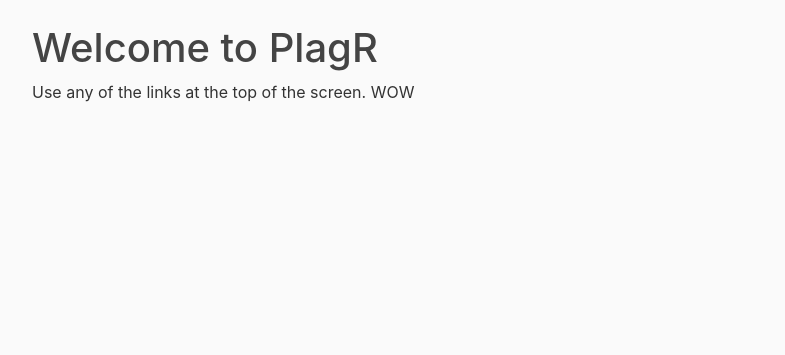
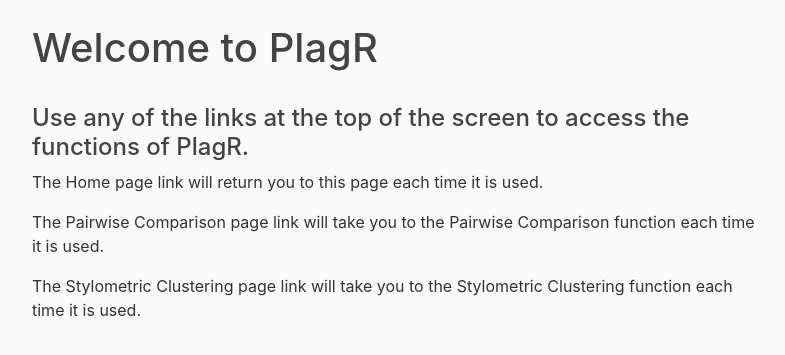
Before and after one commit to ISE-Project-2022/PlagR-OldCode, a Flask app: page /home/ in a window 1280 px wide. Shown: the part 56-411 px from the top of the page, without its empty margins (53-838 px from the left). Run offline with Flask 2, Linux system fonts and the light colour scheme; some libraries are stand-ins or nearby versions.

Commit message:
Home and Help Page edited
Added paragraphs to each page to give a summary of an indication of the use website.

```diff
--- a/templates/home.html
+++ b/templates/home.html
@@ -2,7 +2,14 @@
 {% block content %}
 <h1> Welcome to PlagR </h1>
     <body>
-        Use any of the links at the top of the screen.
-        WOW
+    <br>
+    <h4>Use any of the links at the top of the screen to access the functions of PlagR.</h4>
+
+    <p>The Home page link will return you to this page each time it is used.</p>
+
+    <p>The Pairwise Comparison page link will take you to the Pairwise Comparison function each time it is used.</p>
+
+    <p>The Stylometric Clustering page link will take you to the Stylometric Clustering function each time it is used.</p>
+
     </body>
 {% endblock content %}
```
Also changed, not shown: templates/help.html (+11 -1 lines).
